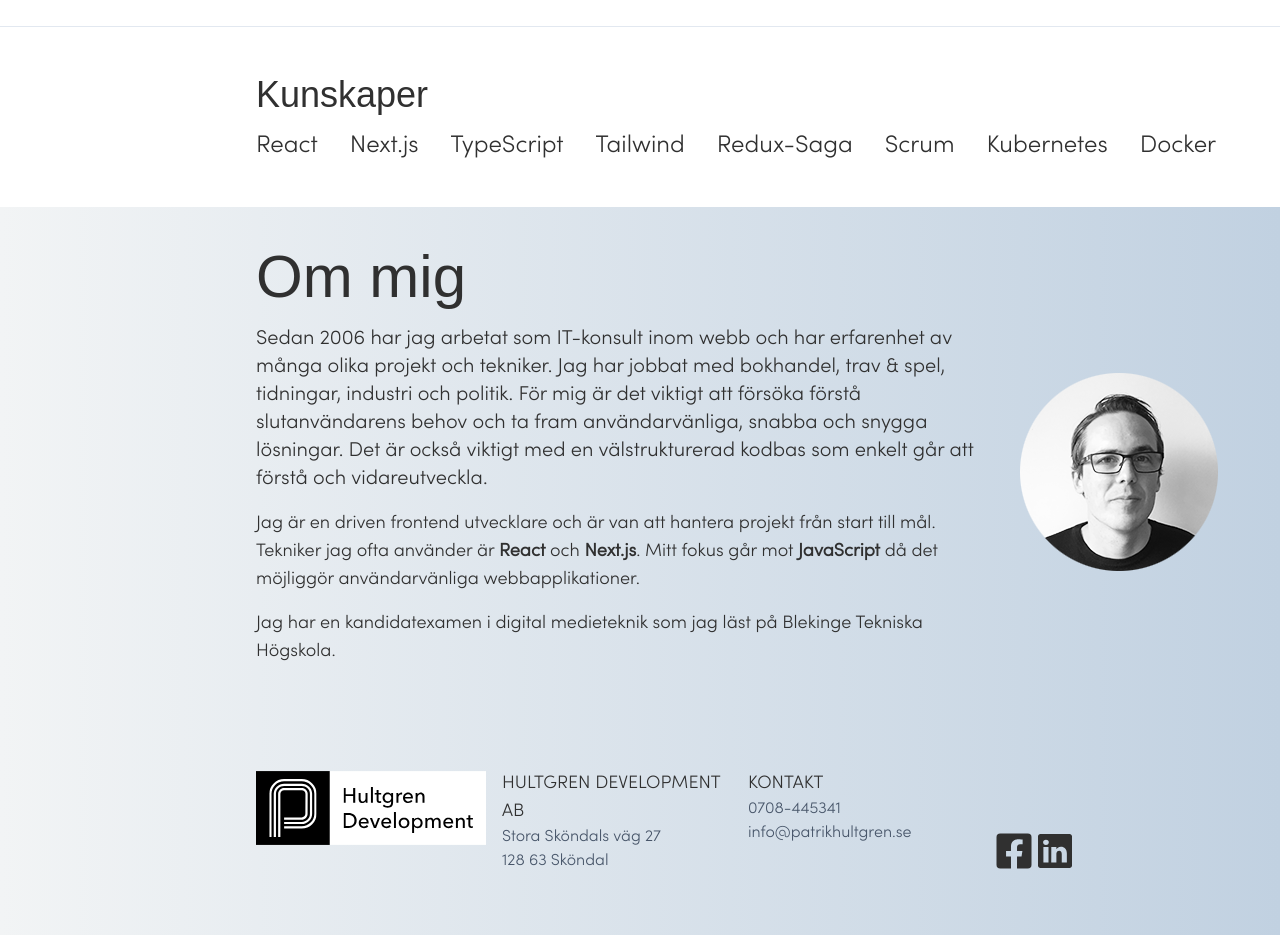
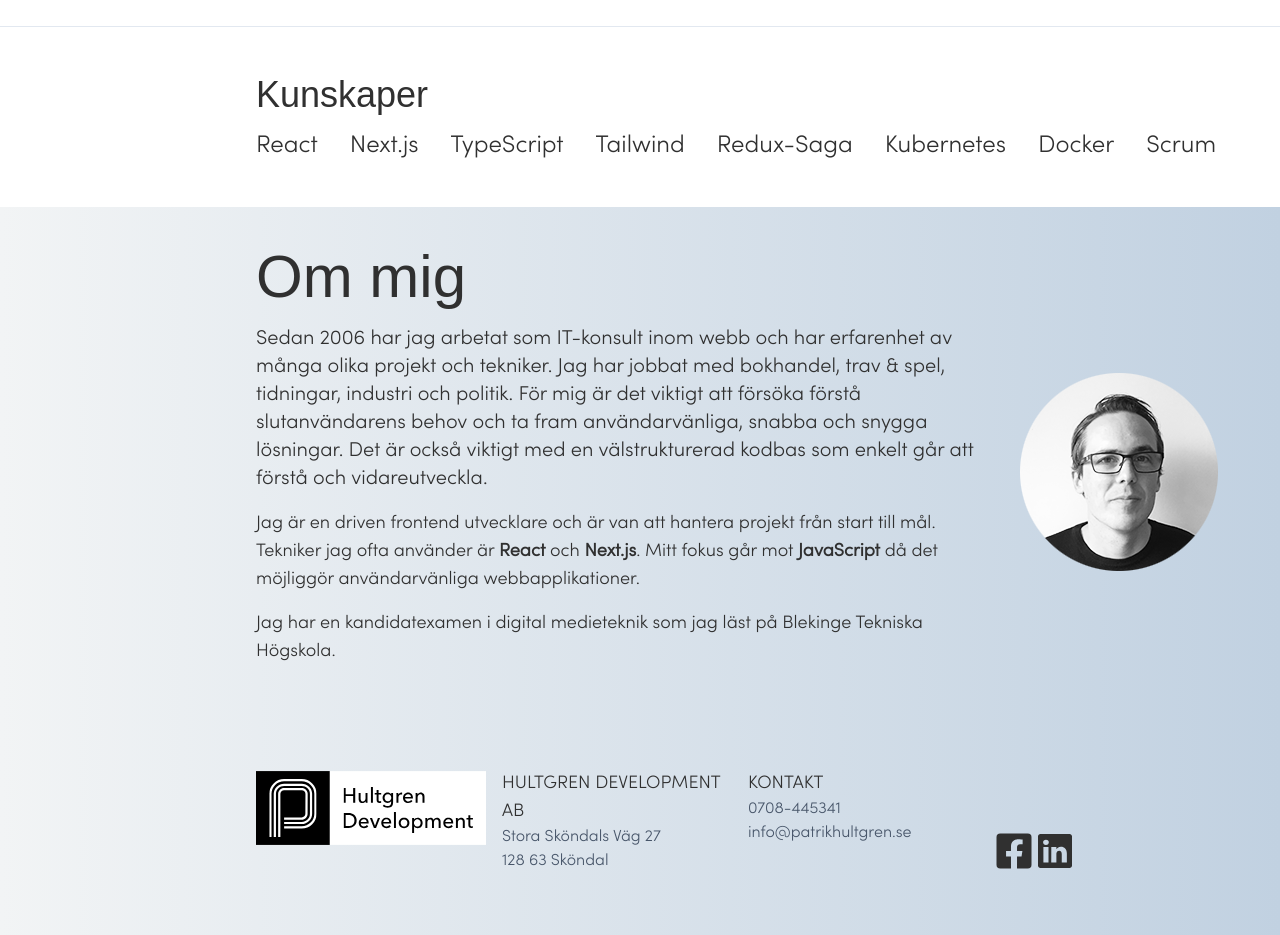
Before and after one commit to patrikhultgren/hultgren-development-ab, a React (Create React App) app: page / in a window 1280 px wide. Shown: the part 1240-2175 px from the top of the page. Built offline with nearby package versions, Linux system fonts and the light colour scheme; a web font is replaced by a local one.

Commit message:
Change knowledge

```diff
--- a/src/components/Footer/index.tsx
+++ b/src/components/Footer/index.tsx
@@ -17,7 +17,7 @@ export default function Footer() {
                 Hultgren Development AB
               </span>
               <span className="block text-slate-600">
-                Stora Sköndals väg 27
+                Stora Sköndals Väg 27
               </span>
               <span className="block text-slate-600">128 63 Sköndal</span>
             </address>
--- a/src/components/Knowledge/index.tsx
+++ b/src/components/Knowledge/index.tsx
@@ -19,9 +19,9 @@ export default function Knowledge() {
           <li>TypeScript</li>
           <li>Tailwind</li>
           <li>Redux-Saga</li>
-          <li>Scrum</li>
           <li>Kubernetes</li>
           <li>Docker</li>
+          <li>Scrum</li>
         </ul>
       </Container>
     </section>
```
